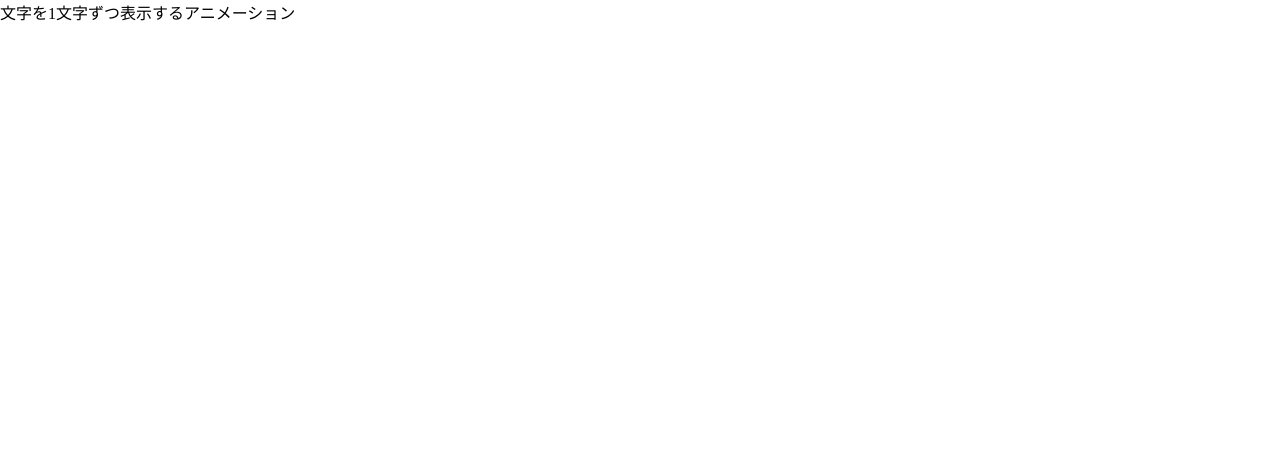
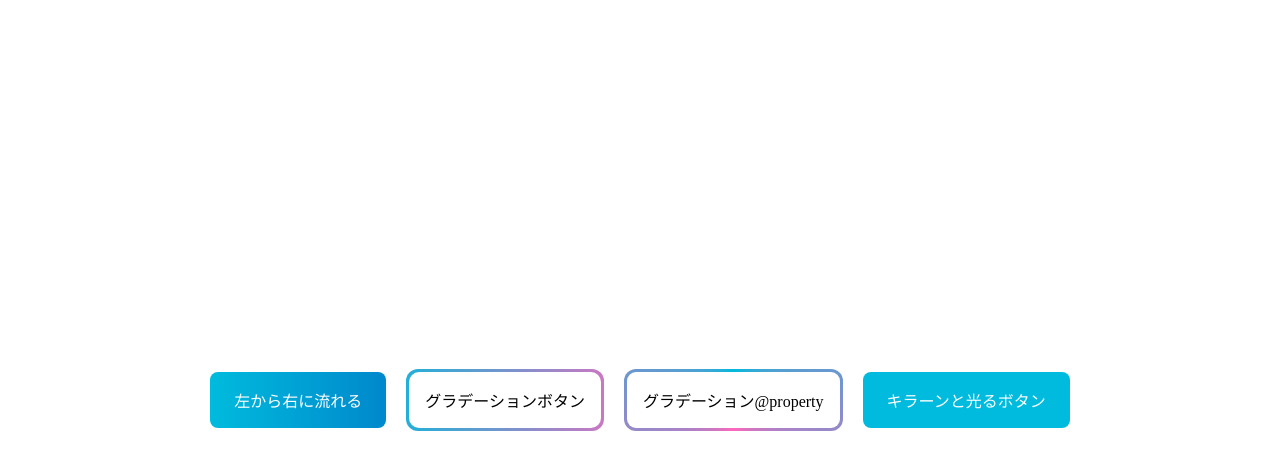
Before and after one commit to kazui92/250728_slide-hover-effect, a plain HTML site: page index.html in a window 1280 px wide. Drawn offline with Linux system fonts and the light colour scheme.

Commit message:
slide-hover-effect_comp

```diff
--- a/assets/css/style.css
+++ b/assets/css/style.css
@@ -1,12 +1,121 @@
 @charset "UTF-8";
 
-.container {
-  display: grid;
+.practice-flex {
+  padding: 20px;
+  display: flex;
+  align-items: center;
+  justify-content: center;
+  gap: 20px;
+  flex-wrap: wrap;
   height: 100vh;
 }
 
-/*
-================================
-アニメーション内容を記述
-================================
-*/
+/* 左から右に流れる */
+.flow-button {
+  padding: 1rem 1.5rem;
+  font-size: 1rem;
+  border: none;
+  border-radius: 8px;
+  color: white;
+  background: linear-gradient(90deg, #0bd, #05b);
+  background-size: 200% 100%; /* 背景を広げて流れる効果を作る */
+  transition: background-position 0.4s ease; /* なめらかな動き */
+}
+.flow-button:hover {
+  background-position: -100% 0; /* 背景を右から左に移動 */
+}
+
+/* グラデーションボタン */
+.btn-container {
+  position: relative;
+  overflow: hidden;
+  display: inline-flex;
+  border-radius: 12px;
+  padding: 3px;
+}
+
+.btn-inner-1 {
+  position: relative;
+  z-index: 1;
+  padding: 1rem;
+  border-radius: 10px;
+  border: 0;
+  background-color: #fff;
+}
+
+.btn-container::before {
+  content: "";
+  background: linear-gradient(90deg, #0bd, #f6b);
+  height: 300px;
+  width: 300px;
+  position: absolute;
+  top: -150%;
+  left: -20%;
+  animation: rotate-line 1s linear infinite;
+}
+
+@keyframes rotate-line {
+  0% {
+    transform: rotate(0deg);
+  }
+  100% {
+    transform: rotate(360deg);
+  }
+}
+
+/* グラデーション@property */
+@property --angle {
+  syntax: "<angle>";
+  inherits: false;
+  initial-value: 0deg;
+}
+
+.btn-inner-2 {
+  display: inline-flex;
+  padding: 1rem;
+  border-radius: 12px;
+  background-image:
+  linear-gradient(white, white), /* 内側の背景色(padding-boxに適用) */
+  conic-gradient(from var(--angle), #0bd, #f6b, #0bd); /* ボーダー部分のグラデーション(border-boxに適用) */
+  background-origin: border-box; /* グラデーションの描画起点 */
+  background-clip: padding-box, border-box; /* 背景の描画範囲: 内側はpaddingまで、外側はborderまで */
+  --border-width: 3px;
+  border: var(--border-width) solid transparent; /* 実際のボーダー自体は透明にしてconic-gradientをチラ見せ */
+  animation: angle-animation 1s linear infinite;
+}
+
+@keyframes angle-animation {
+  to {
+    --angle: 360deg; /* 1turnでも可 */
+  }
+}
+
+/* キラーンと光るボタン */
+.btn-shine {
+  position: relative;
+  padding: 1rem 1.5rem;
+  border: 0;
+  border-radius: 8px;
+  color: #fff;
+  background-color: #0bd;
+  overflow: hidden;
+}
+.btn-shine::before {
+  content: '';
+  position: absolute;
+  top: 0;
+  left: -150%;
+  width: 100%;
+  height: 100%;
+  background: linear-gradient(
+    120deg,
+    rgba(255, 255, 255, 0) 0%,
+    rgba(255, 255, 255, 0.6) 50%,
+    rgba(255, 255, 255, 0) 100%
+  );
+  transform: skewX(-20deg);
+}
+.btn-shine:hover::before {
+  translate: 300% 0;
+  transition: .5s;
+}
--- a/index.html
+++ b/index.html
@@ -38,10 +38,22 @@
   </head>
 
   <body>
-    <div class="container">
-      <div class="FadeUpText">
-        <p>文字を1文字ずつ表示するアニメーション</p>
+    <div class="practice-flex">
+
+      <div class="practice-container">
+        <button class="flow-button">左から右に流れる</button>
       </div>
+
+      <div class="btn-container">
+        <button class="btn-inner-1">グラデーションボタン</button>
+      </div>
+
+        <button class="btn-inner-2">グラデーション@property</button>
+
+      <div class="practice-container">
+        <button class="btn-shine">キラーンと光るボタン</button>
+      </div>
+
     </div>
   </body>
 </html>
```
Also changed, not shown: assets/img/fukuoka-tower.jpg (deleted), assets/img/my-icon.jpg (deleted).
